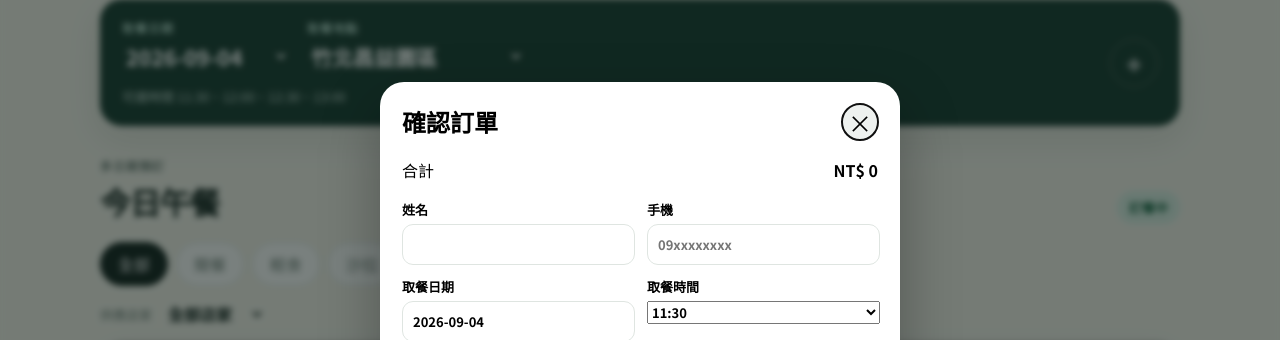
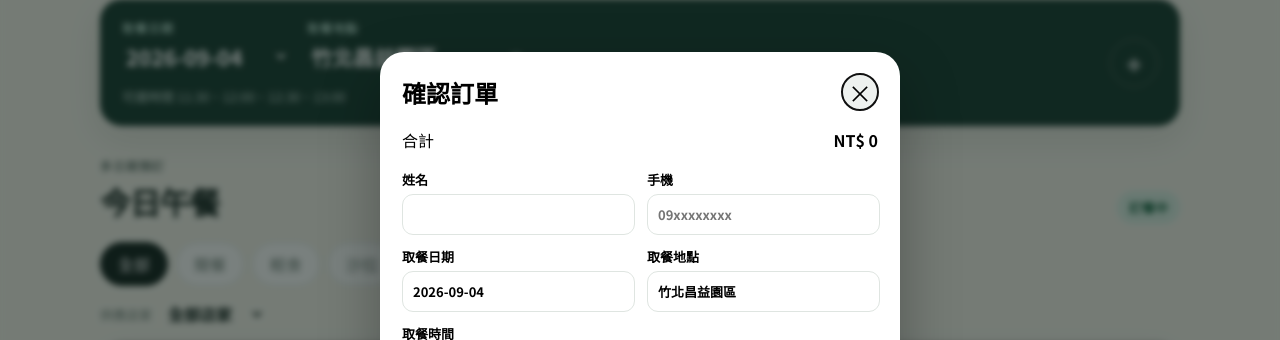
Before and after one commit to pt10598/order, a FastAPI app: page / in a window 1280 px wide, after a click that opens the changed part. Shown: the part 95-435 px from the top of the page. Run offline with FastAPI, Linux system fonts and the light colour scheme.

Commit message:
Add files via upload

```diff
--- a/static/app.js
+++ b/static/app.js
@@ -99,6 +99,23 @@ document.querySelector('#checkoutButton').addEventListener('click', () => {
   document.querySelector('#orderLocation').value = locationSelect.value;
   document.querySelector('#orderDate').value = dateSelect.value;
   document.querySelector('#orderDateDisplay').value = dateSelect.value;
+  document.querySelector('#orderLocationDisplay').value = selectedSchedule().location_name;
   cartDialog.showModal();
 });
 document.querySelector('#closeDialog').addEventListener('click', () => cartDialog.close());
+
+document.querySelector('#orderForm').addEventListener('submit', (event) => {
+  const schedule = selectedSchedule();
+  const pickupTime = document.querySelector('#pickupTimeSelect').value;
+  const total = document.querySelector('#dialogTotal').textContent;
+  const confirmed = window.confirm(
+    `請再次確認訂單資料：\n\n取餐日期：${dateSelect.value}\n取餐地點：${schedule?.location_name || ''}\n取餐時間：${pickupTime}\n訂單金額：${total}\n\n確認送出訂單嗎？`
+  );
+  if (!confirmed) {
+    event.preventDefault();
+    return;
+  }
+  const submitButton = event.currentTarget.querySelector('button[type="submit"]');
+  submitButton.disabled = true;
+  submitButton.textContent = '訂單送出中…';
+});
--- a/templates/index.html
+++ b/templates/index.html
@@ -5,7 +5,7 @@
 <nav class="filters"><button class="filter active" data-filter="全部">全部</button>{% for category in meals|map(attribute='category')|unique %}<button class="filter" data-filter="{{ category }}">{{ category }}</button>{% endfor %}</nav>
 <section class="store-row"><label for="storeSelect">供應店家</label><select id="storeSelect"><option value="全部">全部店家</option>{% for store in meals|map(attribute='store')|unique %}<option value="{{ store }}">{{ store }}</option>{% endfor %}</select></section>
 <section class="meal-grid" id="mealGrid">{% for meal in meals %}<article class="meal-card" data-category="{{ meal.category }}" data-store="{{ meal.store }}"><div class="meal-image-wrap"><img src="{{ meal.image_url }}" alt="{{ meal.name }}" class="meal-image" loading="lazy"><span class="category-tag">{{ meal.category }}</span></div><div class="meal-body"><small>{{ meal.store }}</small><h2>{{ meal.name }}</h2><p>{{ meal.description }}</p><div class="meal-footer"><strong>NT$ {{ meal.price }}</strong><button class="add-button" data-id="{{ meal.id }}" data-name="{{ meal.name }}" data-price="{{ meal.price }}" {% if not settings.ordering_open %}disabled{% endif %}>＋ 加入</button></div></div></article>{% endfor %}</section><p class="empty-state" id="emptyState" hidden>這個分類目前沒有餐點。</p></main>
-<div class="cart-bar" id="cartBar" hidden><div><span id="cartCount">0</span><small>份餐點</small></div><strong id="cartTotal">NT$ 0</strong><button id="checkoutButton">填寫訂單 →</button></div>
+<div class="cart-bar" id="cartBar" hidden><div><span id="cartCount">0</span><small>份餐點</small></div><strong id="cartTotal">NT$ 0</strong><button id="checkoutButton">前往購物車 →</button></div>
 <nav class="bottom-nav"><button class="active"><span>⌂</span>點餐</button><button type="button" onclick="document.querySelector('#checkoutButton')?.click()"><span>▤</span>購物車</button><a href="/admin/login"><span>○</span>管理</a></nav>
-<dialog id="cartDialog"><div class="dialog-head"><h2>確認訂單</h2><button id="closeDialog">×</button></div><div id="cartItems"></div><div class="dialog-total"><span>合計</span><strong id="dialogTotal">NT$ 0</strong></div><form id="orderForm" method="post" action="/orders" class="checkout-form"><input type="hidden" name="items_json" id="itemsJson"><input type="hidden" name="location_id" id="orderLocation"><input type="hidden" name="pickup_date" id="orderDate"><label>姓名<input name="customer_name" required maxlength="30" autocomplete="name"></label><label>手機<input name="phone" required inputmode="tel" pattern="09[0-9]{8}" placeholder="09xxxxxxxx" autocomplete="tel"></label><label>取餐日期<input id="orderDateDisplay" readonly></label><label>取餐時間<select name="pickup_time" id="pickupTimeSelect" required></select></label><label>備註<textarea name="note" maxlength="200" placeholder="例如：不需要餐具"></textarea></label><button class="primary-button" type="submit">送出訂單</button></form></dialog>
+<dialog id="cartDialog"><div class="dialog-head"><h2>確認訂單</h2><button id="closeDialog">×</button></div><div id="cartItems"></div><div class="dialog-total"><span>合計</span><strong id="dialogTotal">NT$ 0</strong></div><form id="orderForm" method="post" action="/orders" class="checkout-form"><input type="hidden" name="items_json" id="itemsJson"><input type="hidden" name="location_id" id="orderLocation"><input type="hidden" name="pickup_date" id="orderDate"><label>姓名<input name="customer_name" required maxlength="30" autocomplete="name"></label><label>手機<input name="phone" required inputmode="tel" pattern="09[0-9]{8}" placeholder="09xxxxxxxx" autocomplete="tel"></label><label>取餐日期<input id="orderDateDisplay" readonly></label><label>取餐地點<input id="orderLocationDisplay" readonly></label><label>取餐時間<select name="pickup_time" id="pickupTimeSelect" required></select></label><label>備註<textarea name="note" maxlength="200" placeholder="例如：不需要餐具"></textarea></label><button class="primary-button" type="submit">送出訂單</button></form></dialog>
 <div class="toast" id="toast"></div><script>window.ORDER_SCHEDULES={{ schedules|tojson }};</script><script src="{{ url_for('static',path='/app.js') }}"></script></body></html>
```
